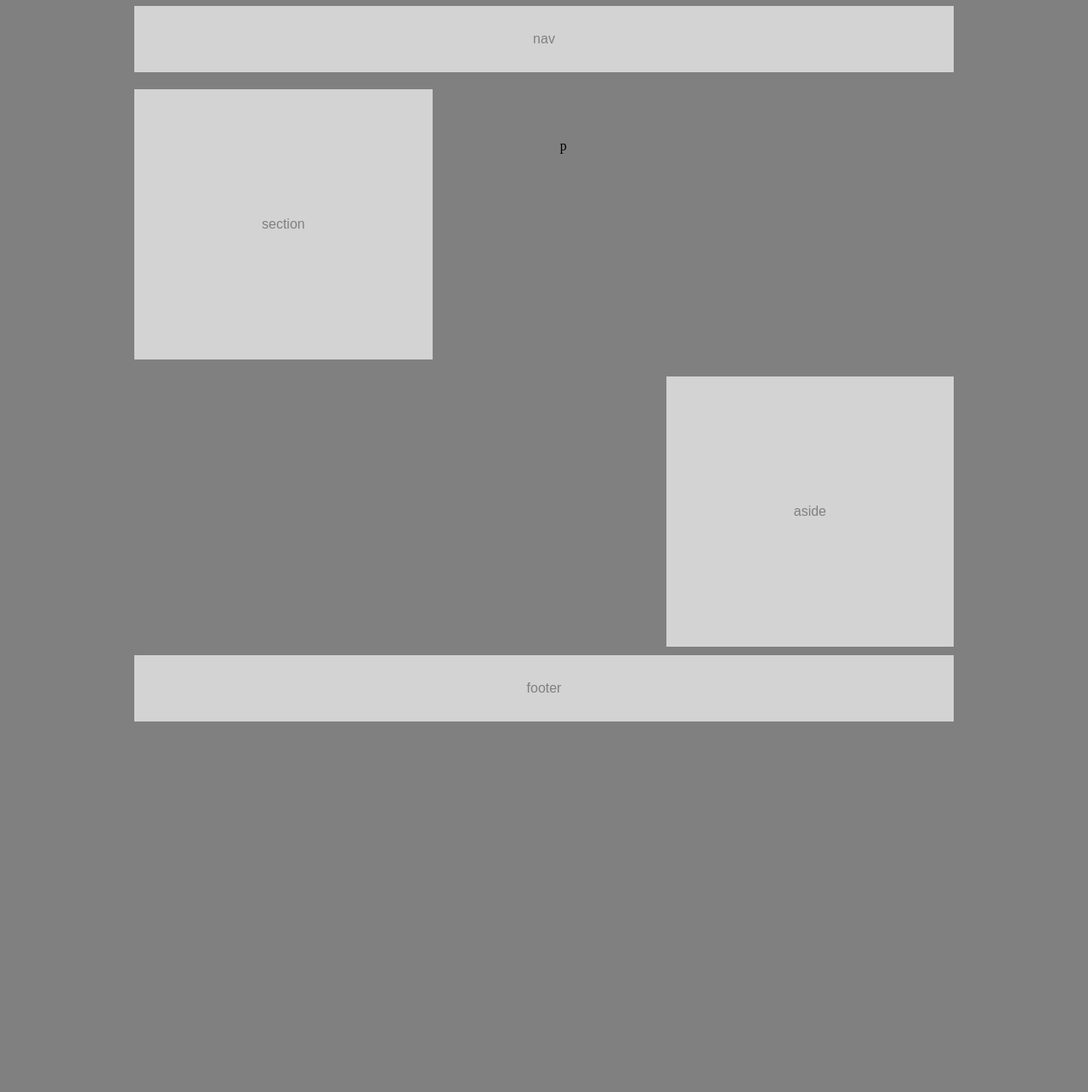
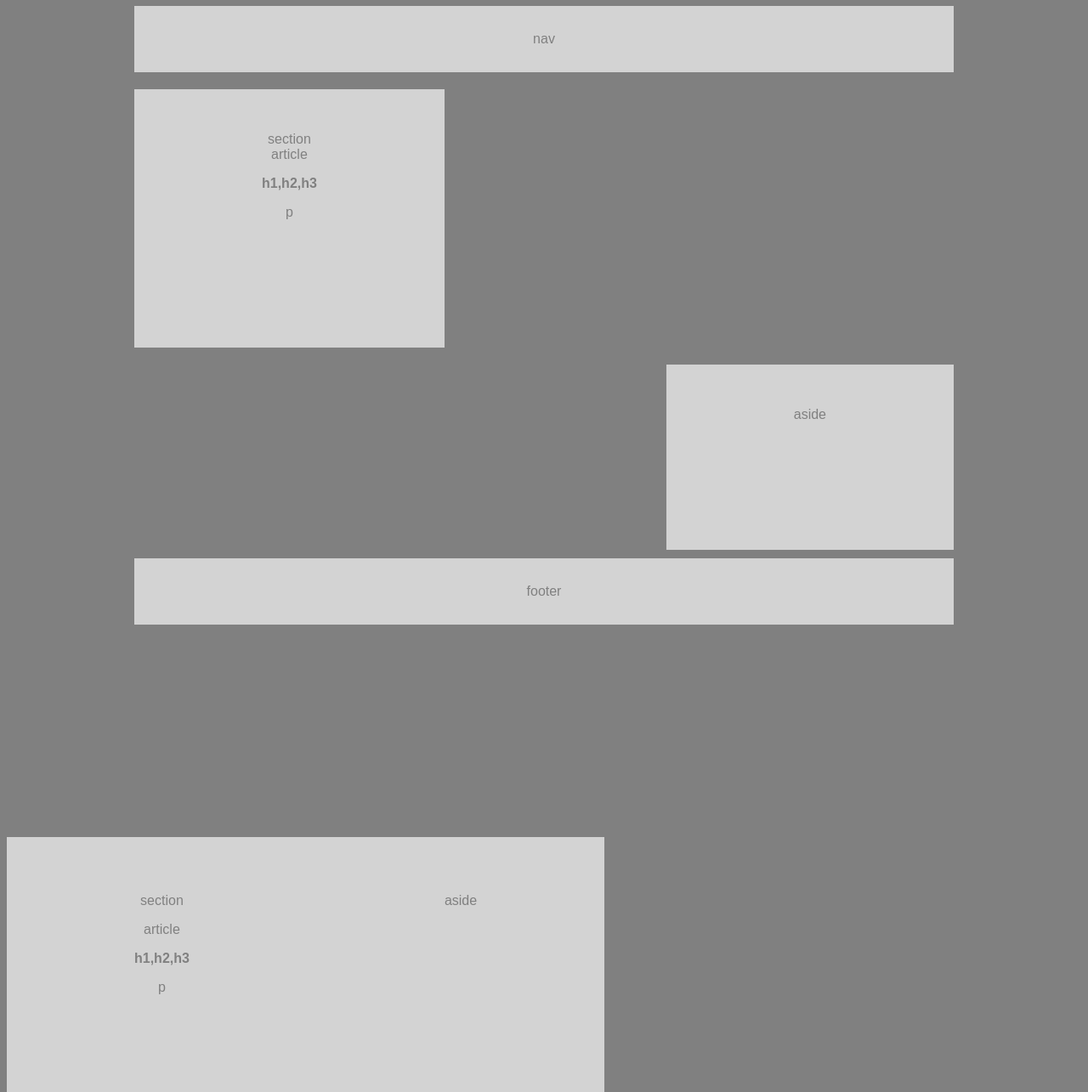
Before and after one commit to RonMelendres/HW-Wireframe, a plain HTML site: page index.html in a window 1280 px wide. Shown: the part 91-1376 px from the top of the page at 85% size. Before the commit the page ends 1190 px from the top, so only its background shows below. Drawn offline with Linux system fonts and the light colour scheme.

Commit message:
more edits

```diff
--- a/index.html
+++ b/index.html
@@ -7,12 +7,28 @@
     <body>
         <header>header</header>
         <nav>nav</nav>
-        <section>section</section>
-        <article>article</article>
+        <section>section
+            <article>article</article>
             <p><strong>h1,h2,h3</strong></p>
             <p2>p</p2>
+        </section>
         <aside>aside</aside>
         <footer>footer</footer>
     </body>
 
 </html>
+
+
+
+
+<div class="clearfix">
+    <div class="box" style="background-color: lightgray">
+    <p>section</p>
+    <p>article</p>
+    <p><strong>h1,h2,h3</strong></p>
+    <p>p</p>
+    </div>
+    <div class="box" style="background-color: lightgray">
+    <p>aside</p>
+    </div>
+</div>
--- a/style.css
+++ b/style.css
@@ -30,6 +30,7 @@ nav{
 }
 
 section {
+    box-sizing: border-box;
     float: left;
     text-align: center;
     font-family: Arial, Helvetica, sans-serif;
@@ -37,13 +38,15 @@ section {
     background-color: lightgray;
     margin: 10px 150px;
     border: 1px lightgrey;
-    padding-top: 150px;
+    padding-top: 50px;
     padding-right: 150px;
     padding-bottom: 150px;
     padding-left: 150px;
+
 }
+
 article {
-    color: gray;
+
 }
 
 p{
@@ -61,7 +64,7 @@ aside{
     background-color: lightgray;
     margin: 10px 150px;
     border: 1px lightgrey;
-    padding-top: 150px;
+    padding-top: 50px;
     padding-right: 150px;
     padding-bottom: 150px;
     padding-left: 150px;
@@ -81,3 +84,25 @@ footer {
     padding-bottom: 30px;
     padding-left: 30px;
 }
+
+
+
+
+
+* {
+  box-sizing: border-box;
+}
+
+.box{
+    float: left;
+    margin: 10px 150 px;
+    padding-top: 50px;
+    padding-right: 150px;
+    padding-bottom: 150px;
+    padding-left: 150px;
+    height: 300px;
+    text-align: center;
+    font-family: Arial, Helvetica, sans-serif;
+    color: gray;
+
+}
```
